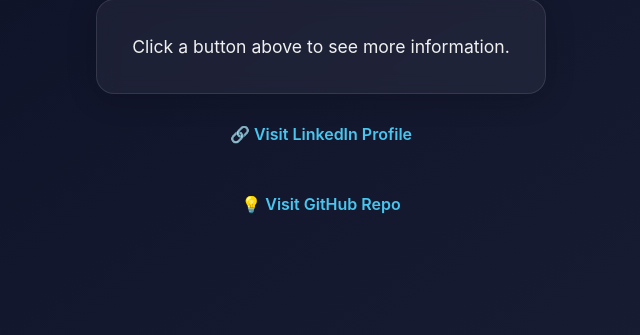
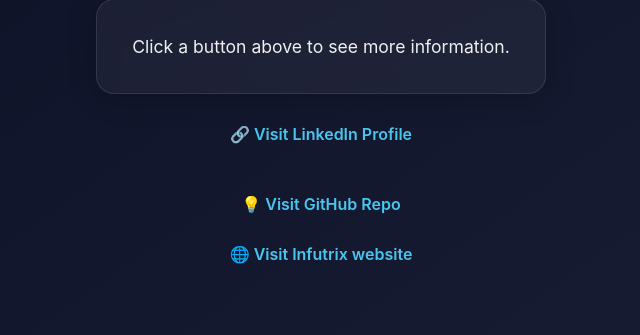
Before and after one commit to shubhanghere/fastapi-rulebot, a FastAPI app: page / in a window 1280 px wide. Shown: the part 324-659 px from the top of the page, without its empty margins (319-959 px from the left). Run offline with FastAPI, Linux system fonts and the light colour scheme.

Commit message:
Index.html: Updated index.html file with Infutrix's Website

```diff
--- a/templates/index.html
+++ b/templates/index.html
@@ -31,6 +31,8 @@
   <a href="https://www.linkedin.com/in/shubhang-dhawan-815269251/" target="_blank">🔗 Visit LinkedIn Profile</a>
   <br />
   <a href="https://github.com/shubhanghere/fastapi-rulebot" target="_blank">💡 Visit GitHub Repo</a>
+
+  <a href="https://infutrix.com/" target="_blank">🌐 Visit Infutrix website</a>
 
   <!-- Script -->
   <script>
```
